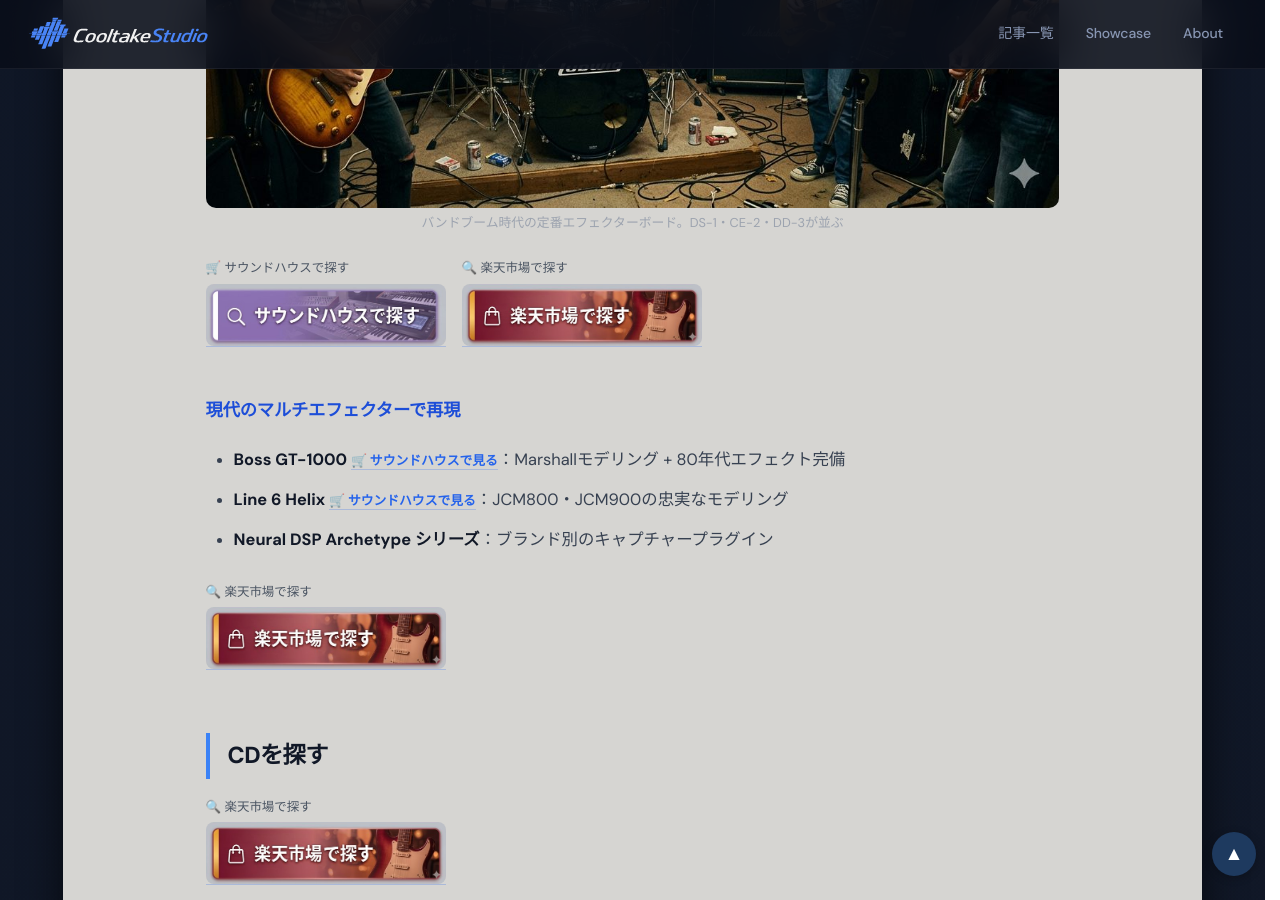
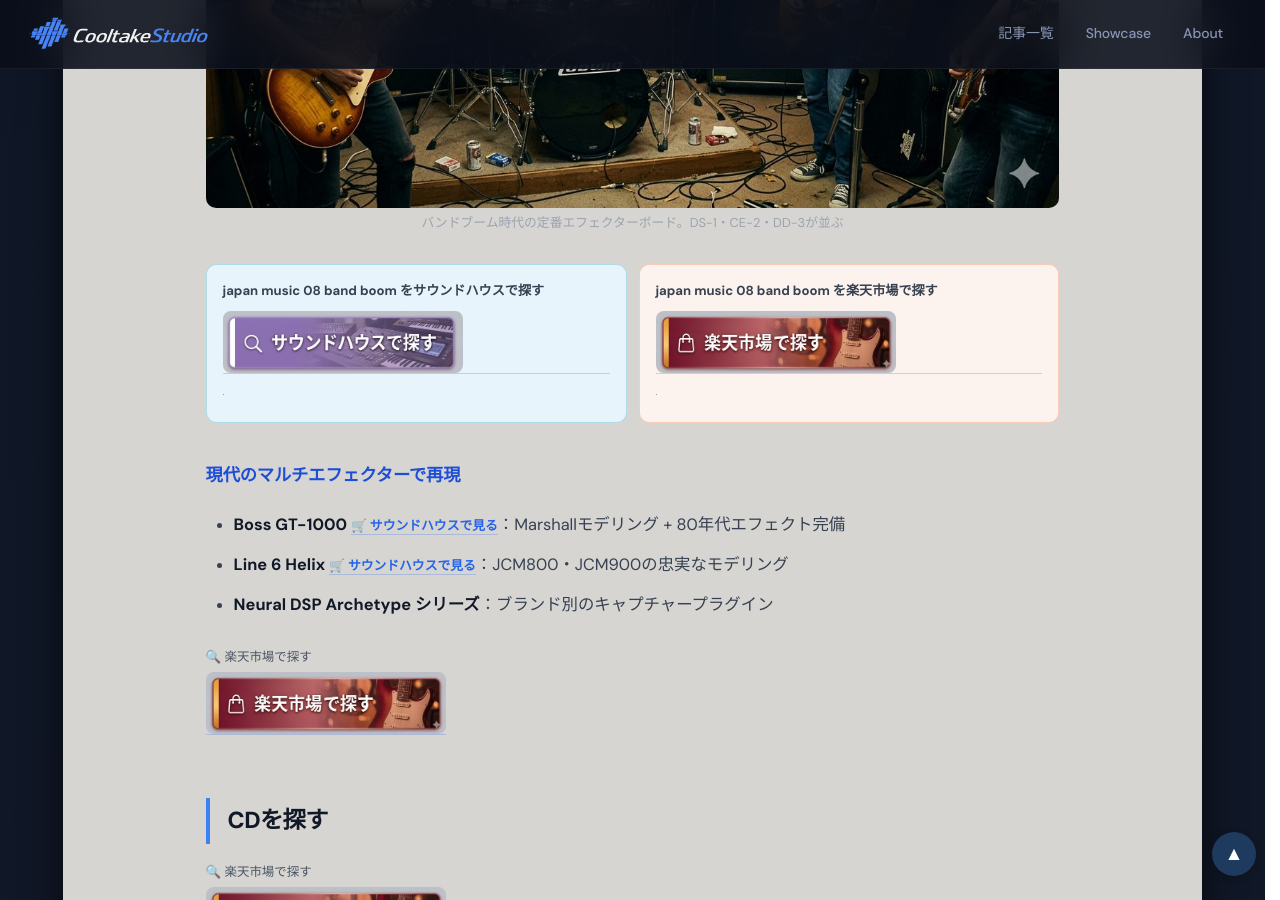
Before and after one commit to cooltake/cooltake-staging, a Jekyll site: the page built from _posts/2026-05-30-japan-music-08-band-boom.md, in a window 1280 px wide and 900 px high, scrolled down 8862 px. Built offline with Jekyll 4.4.1, drawn with Linux system fonts in a browser that asks for light colours; some web fonts are replaced; grey boxes are pictures that could not be loaded.

Commit message:
style: unify shop buttons to new design

```diff
--- a/_posts/2026-05-30-japan-music-08-band-boom.md
+++ b/_posts/2026-05-30-japan-music-08-band-boom.md
@@ -210,11 +210,17 @@
 <figcaption style='font-size:.8rem;color:#9ca3af;text-align:center;margin-top:.3rem;'>バンドブーム時代の定番エフェクターボード。DS-1・CE-2・DD-3が並ぶ</figcaption>
 </figure>
 
-<div style="display:flex;flex-wrap:wrap;gap:1rem;margin:1rem 0;">
-<div><span style="display:block;font-size:.78rem;color:#4b5563;margin-bottom:4px;">🛒 サウンドハウスで探す</span>
-<a href="https://h.accesstrade.net/sp/cc?rk=01001xqc00os63&url=https%3A%2F%2Fwww.soundhouse.co.jp%2Fsearch%2Findex%3Fs_category_cd%3D150" rel="nofollow" referrerpolicy="no-referrer-when-downgrade" style="display:inline-block;text-decoration:none;"><img src="/assets/images/btn-soundhouse.jpg" alt="サウンドハウスで探す" width="240" style="height:auto;border-radius:8px;display:block;"></a></div>
-<div><span style="display:block;font-size:.78rem;color:#4b5563;margin-bottom:4px;">🔍 楽天市場で探す</span>
-<a href="https://hb.afl.rakuten.co.jp/ichiba/0b15ddc7.28c5c9ed.0b15ddc8.5d23dd4d/?pc=https%3A%2F%2Fsearch.rakuten.co.jp%2Fsearch%2Fmall%2F%E3%82%A8%E3%83%AC%E3%82%AD%E3%82%AE%E3%82%BF%E3%83%BC%20%E3%82%A8%E3%83%95%E3%82%A7%E3%82%AF%E3%82%BF%E3%83%BC%20%E3%83%90%E3%83%B3%E3%83%89%2F" rel="nofollow" referrerpolicy="no-referrer-when-downgrade" style="display:inline-block;text-decoration:none;"><img src="/assets/images/btn-rakuten.jpg" alt="楽天市場で探す" width="240" style="height:auto;border-radius:8px;display:block;"></a></div>
+<div style="display:flex;gap:.75rem;margin:2rem 0;">
+<div style="flex:1;padding:.8rem 1rem 1rem;background:#e8f4fb;border-radius:10px;border:1px solid rgba(8,145,178,.25);">
+<p style="margin:0 0 .5rem;color:#374151;font-size:.82rem;font-weight:bold;">japan music 08 band boom をサウンドハウスで探す</p>
+<a href="https://h.accesstrade.net/sp/cc?rk=01001xqc00os63&url=https%3A%2F%2Fwww.soundhouse.co.jp%2Fsearch%2Findex%3Fs_category_cd%3D150" rel="nofollow" referrerpolicy="no-referrer-when-downgrade" style="display:block;text-decoration:none;"><img src="/assets/images/btn-soundhouse.jpg" alt="サウンドハウスで探す" width="240" style="height:auto;border-radius:8px;display:block;"></a>
+<img src="https://h.accesstrade.net/sp/rr?rk=01001xqc00os63" width="1" height="1" border="0" alt="" loading="lazy">
+</div>
+<div style="flex:1;padding:.8rem 1rem 1rem;background:#fdf3ee;border-radius:10px;border:1px solid rgba(234,88,12,.25);">
+<p style="margin:0 0 .5rem;color:#374151;font-size:.82rem;font-weight:bold;">japan music 08 band boom を楽天市場で探す</p>
+<a href="https://hb.afl.rakuten.co.jp/ichiba/0b15ddc7.28c5c9ed.0b15ddc8.5d23dd4d/?pc=https%3A%2F%2Fsearch.rakuten.co.jp%2Fsearch%2Fmall%2F%E3%82%A8%E3%83%AC%E3%82%AD%E3%82%AE%E3%82%BF%E3%83%BC%20%E3%82%A8%E3%83%95%E3%82%A7%E3%82%AF%E3%82%BF%E3%83%BC%20%E3%83%90%E3%83%B3%E3%83%89%2F" rel="nofollow" referrerpolicy="no-referrer-when-downgrade" style="display:block;text-decoration:none;"><img src="/assets/images/btn-rakuten.jpg" alt="楽天市場で探す" width="240" style="height:auto;border-radius:8px;display:block;"></a>
+<img src="//i.moshimo.com/af/i/impression?a_id=5565352&amp;p_id=54&amp;pc_id=54&amp;pl_id=616" width="1" height="1" style="border:none;" alt="" loading="lazy">
+</div>
 </div>
 
 ### 現代のマルチエフェクターで再現
```
